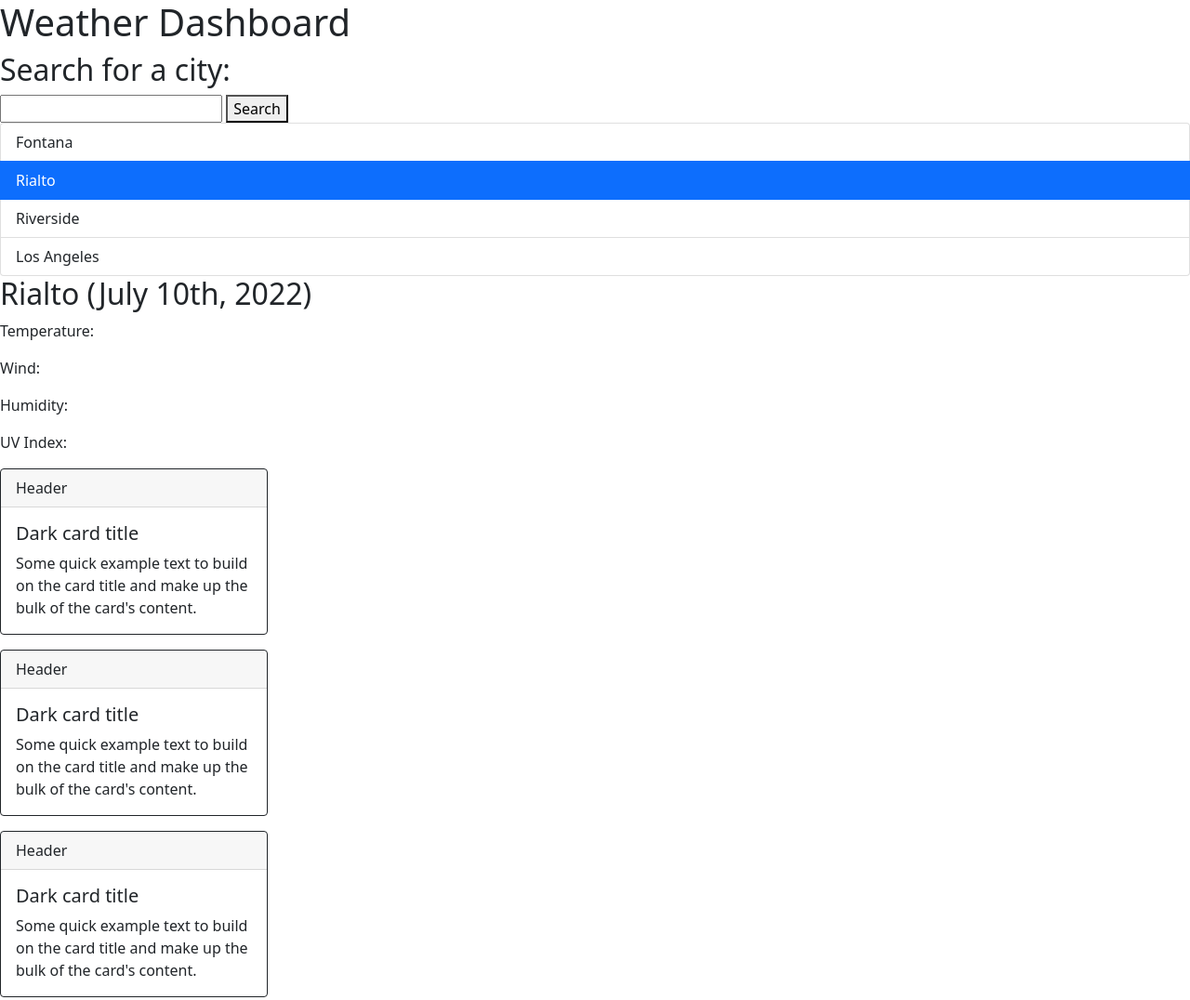
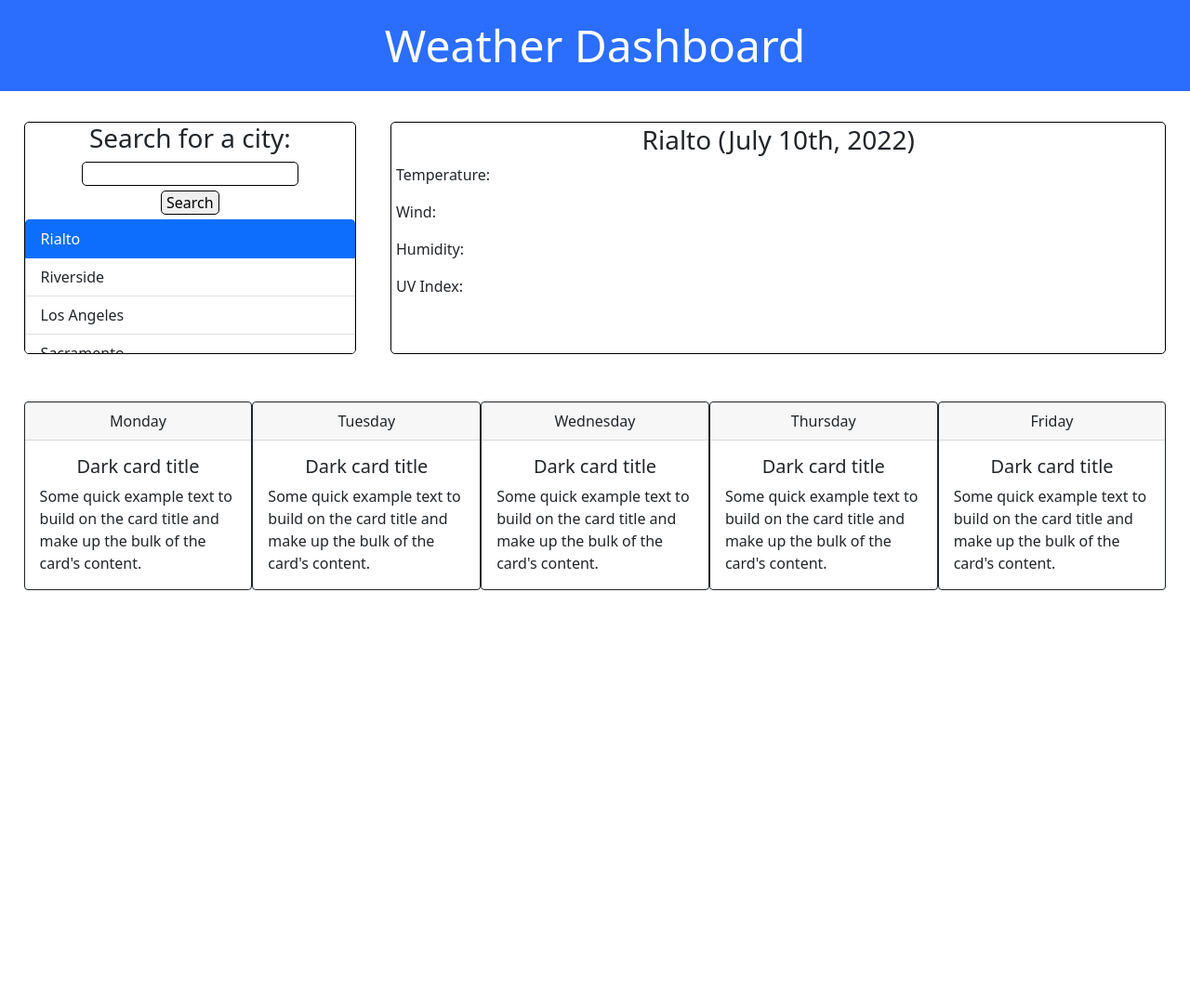
Before and after one commit to TonyQ032/Weather-Dashboard, a plain HTML site: page index.html in a window 1280 px wide. Shown: the top 1076 px of the page at 93% size. After the commit the page ends 800 px from the top, so only its background shows below. Drawn offline with nearby package versions, Linux system fonts and the light colour scheme.

Commit message:
Page now fully structured, added styling

```diff
--- a/assets/css/style.css
+++ b/assets/css/style.css
@@ -0,0 +1,89 @@
+:root {
+  --accent-color: #2b6efd;
+}
+
+* {
+  margin: 0;
+  padding: 0;
+}
+
+h1 {
+  color: white;
+  background-color: var(--accent-color);
+  text-align: center;
+  padding: 20px;
+  font-size: 48px;
+}
+
+h2 {
+  text-align: center;
+  font-size: 28px;
+}
+
+#search-and-weather {
+  display: flex;
+  gap: 3%;
+  padding: 2%;
+}
+
+aside {
+  border: 1px solid black;
+  border-radius: 5px;
+  width: 30%;
+  display: flex;
+  flex-direction: column;
+  align-items: center;
+  height: 250px;
+}
+
+#search-container {
+  display: flex;
+  justify-content: center;
+  align-items: center;
+  flex-direction: column;
+}
+
+input {
+  border: 1px solid black;
+  border-radius: 5px;
+}
+
+#prev-search-container {
+  width: 100%;
+  height: 270px;
+  overflow-y: scroll;
+}
+
+#submit-search {
+  padding: 0 5px;
+  border: 1px solid black;
+  border-radius: 5px;
+  margin: 5px
+}
+
+#gen-weather-card {
+  width: 70%;
+  border: 1px solid black;
+  border-radius: 5px;
+  display: flex;
+  flex-direction: column;
+  padding: 2px 5px;
+}
+
+main {
+  display: flex;
+  padding: 2%;
+}
+
+#forecast-container {
+  display: flex;
+}
+
+/* Cards CSS */
+.card-header {
+  text-align: center;
+}
+
+.card-title {
+  text-align: center;
+}
--- a/index.html
+++ b/index.html
@@ -16,6 +16,7 @@
     <h1>Weather Dashboard</h1>
   </header>
 
+  <div id="search-and-weather">
     <aside>
       <!-- This will be search area -->
       <div id="search-container">
@@ -26,30 +27,32 @@
 
       <!-- https://getbootstrap.com/docs/5.0/components/list-group/ -->
       <div id="prev-search-container" class="list-group">
-      <button type="button" class="list-group-item list-group-item-action prev-search">Fontana</button>
         <button type="button" class="list-group-item list-group-item-action prev-search active">Rialto</button>
         <button type="button" class="list-group-item list-group-item-action prev-search">Riverside</button>
         <button type="button" class="list-group-item list-group-item-action prev-search">Los Angeles</button>
+        <button type="button" class="list-group-item list-group-item-action prev-search">Sacramento</button>
+        <button type="button" class="list-group-item list-group-item-action prev-search">Ontario</button>
       </div>
 
     </aside>
 
-  <main>
-
     <section id="gen-weather-card">
       <!-- General weather info for the day -->
-      <h2>Rialto (July 10th, 2022)</h2>
+      <h2><span id="city-name">Rialto</span> <span id="todays-date">(July 10th, 2022)</span></h2>
       <p>Temperature: <span id="temp-value"></span></p>
       <p>Wind: <span id="wind-value"></span></p>
       <p>Humidity: <span id="humidity-value"></span></p>
       <p>UV Index: <span id="uv-value"></span></p>
     </section>
+  </div>
+
+  <main>
 
     <section id="forecast-container">
       <!-- https://getbootstrap.com/docs/5.0/components/card/ -->
       <!-- Five day forecast -->
       <div class="card border-dark mb-3" style="max-width: 18rem;">
-        <div class="card-header">Header</div>
+        <div class="card-header">Monday</div>
         <div class="card-body text-dark">
           <h5 class="card-title">Dark card title</h5>
           <p class="card-text">Some quick example text to build on the card title and make up the bulk of the card's content.</p>
@@ -57,7 +60,7 @@
       </div>
 
       <div class="card border-dark mb-3" style="max-width: 18rem;">
-        <div class="card-header">Header</div>
+        <div class="card-header">Tuesday</div>
         <div class="card-body text-dark">
           <h5 class="card-title">Dark card title</h5>
           <p class="card-text">Some quick example text to build on the card title and make up the bulk of the card's content.</p>
@@ -65,7 +68,7 @@
       </div>
 
       <div class="card border-dark mb-3" style="max-width: 18rem;">
-        <div class="card-header">Header</div>
+        <div class="card-header">Wednesday</div>
         <div class="card-body text-dark">
           <h5 class="card-title">Dark card title</h5>
           <p class="card-text">Some quick example text to build on the card title and make up the bulk of the card's content.</p>
@@ -73,7 +76,7 @@
       </div>
 
       <div class="card border-dark mb-3" style="max-width: 18rem;">
-        <div class="card-header">Header</div>
+        <div class="card-header">Thursday</div>
         <div class="card-body text-dark">
           <h5 class="card-title">Dark card title</h5>
           <p class="card-text">Some quick example text to build on the card title and make up the bulk of the card's content.</p>
@@ -81,7 +84,7 @@
       </div>
 
       <div class="card border-dark mb-3" style="max-width: 18rem;">
-        <div class="card-header">Header</div>
+        <div class="card-header">Friday</div>
         <div class="card-body text-dark">
           <h5 class="card-title">Dark card title</h5>
           <p class="card-text">Some quick example text to build on the card title and make up the bulk of the card's content.</p>
```
Lines whose indentation alone changed are shown as unchanged.
